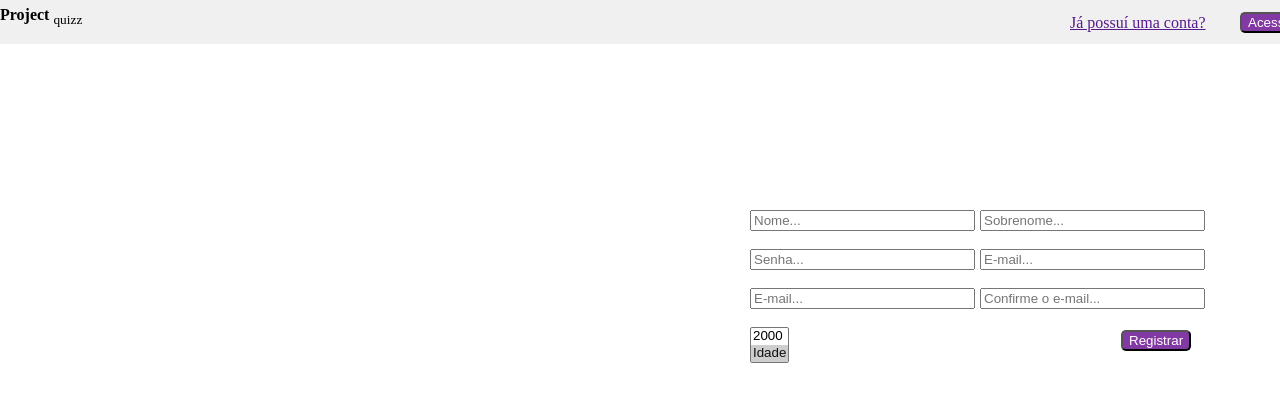
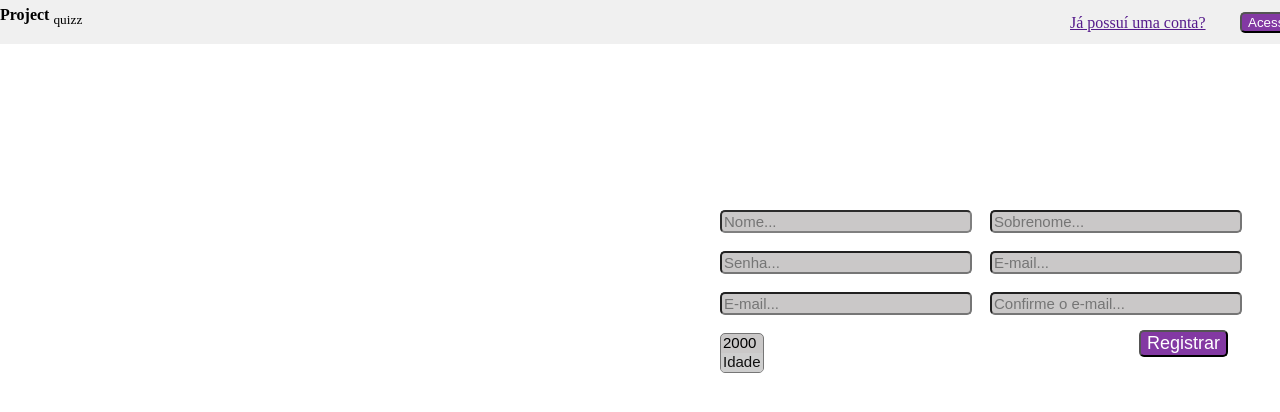
Before and after one commit to marceloees/ProjectQuizz, a plain HTML site: page Cadastro.html in a window 1280 px wide. Shown: the top 412 px of the page. Drawn offline with Linux system fonts and the light colour scheme.

Commit message:
Atualizado a cor das caixas de login e posições

```diff
--- a/Cadastro.html
+++ b/Cadastro.html
@@ -29,8 +29,9 @@
 
     <style> .cadastro{
             position: absolute;
-            left:750px;
+            left:720px;
             top: 210px;
+
 
     }
     </style>
@@ -46,8 +47,9 @@
 
     <style> .four {
         background: #8339A3;
+        font-size: 18px;
         position: absolute;
-        left: 1121px;
+        left: 1139px;
         top: 330px;
         border-radius: 5px;
         color:white;
@@ -64,12 +66,59 @@
 
     <style> .cadastro2 {
         position: absolute;
-        left: 980px;
+        left: 990px;
         top: 210px;
+    </style>
+
+    <style> .box0 {
+    background-color: rgb(202, 200, 200);
+    border-color: gray;
+    font-size: 15px;
+    border-radius: 5px;
+    } </style>
+
+    <style> .box1 {
+    background-color: rgb(202, 200, 200);
+    font-size: 15px;
+    border-radius: 5px;
+    } </style>
+
+    <style> .box2 {
+    background-color: rgb(202, 200, 200);
+    font-size: 15px;
+    border-radius: 5px;
     }
+    </style>
+
+    <style> .box3 {
+    background-color: rgb(202, 200, 200);
+    font-size: 15px;
+    border-radius: 5px;
+    }
+    </style>
+
+    <style> .box4 {
+    background-color: rgb(202, 200, 200);
+    font-size: 15px;
+    border-radius: 5px;
+    }
+    </style>
+
+    <style> .box5 {
+    background-color: rgb(202, 200, 200);
+    font-size: 15px;
+    border-radius: 5px;
+    }
+    </style>
+
+    <style> .box6 {
+    background-color: rgb(202, 200, 200);
+    font-size: 15px;
+    border-radius: 5px;
+    }
+    </style>
 
 
-    </style>
     </head>
 
     <body>
@@ -78,18 +127,18 @@
         <a href=" "> <button Class="four"> Registrar </button> </a>
         <a Class="three" href="" type="text"> Já possuí uma conta? </a>
 
-        <form Class="cadastro" action=""> <input type="text" name="username" size="25" maxlength="30" placeholder="Nome..." /><br/>
-        <br><input type="text" name="password" size="25" maxlength="30" placeholder="Senha..." /><br/>
-        <br><input type="text" name="email" size="25" maxlength="30" placeholder="E-mail..." /> <br/>
-        <br> <select name="Idade" size="2" multiple="multiple">
+        <form Class="cadastro" action=""> <input Class="box0" type="text" name="username" size="25" maxlength="30" placeholder="Nome..." /><br/>
+        <br><input Class="box1" type="text" name="password" size="25" maxlength="15" placeholder="Senha..." /><br/>
+        <br><input Class="box2" type="text" name="email" size="25" maxlength="30" placeholder="E-mail..." /> <br/>
+        <br> <select Class="box3" name="Idade" size="2" multiple="multiple">
             <option value="2000"> 2000</option>
             <option value="Idade" selected="selected"> Idade </option>
         </select>
         </form>
 
-        <form Class="cadastro2" action=""> <input type="text" name="sobrenome" size="25" maxlength="30"placeholder="Sobrenome..." /><br/>
-            <br><input type="text" name="email" size="25" maxlength="30" placeholder="E-mail..."/> <br/>
-           <br> <input type="text" name="confirmar_email" size="25" maxlength="30" placeholder="Confirme o e-mail..." /> <br/>
+        <form Class="cadastro2" action=""> <input Class="box4" type="text" name="sobrenome" size="25" maxlength="30"placeholder="Sobrenome..." /><br/>
+            <br><input Class="box5" type="text" name="email" size="25" maxlength="30" placeholder="E-mail..."/> <br/>
+           <br> <input Class="box6" type="text" name="confirmar_email" size="25" maxlength="30" placeholder="Confirme o e-mail..." /> <br/>
             </form>
 
     </body>
```
Also changed, not shown: inicio.html (+9 -7 lines).
